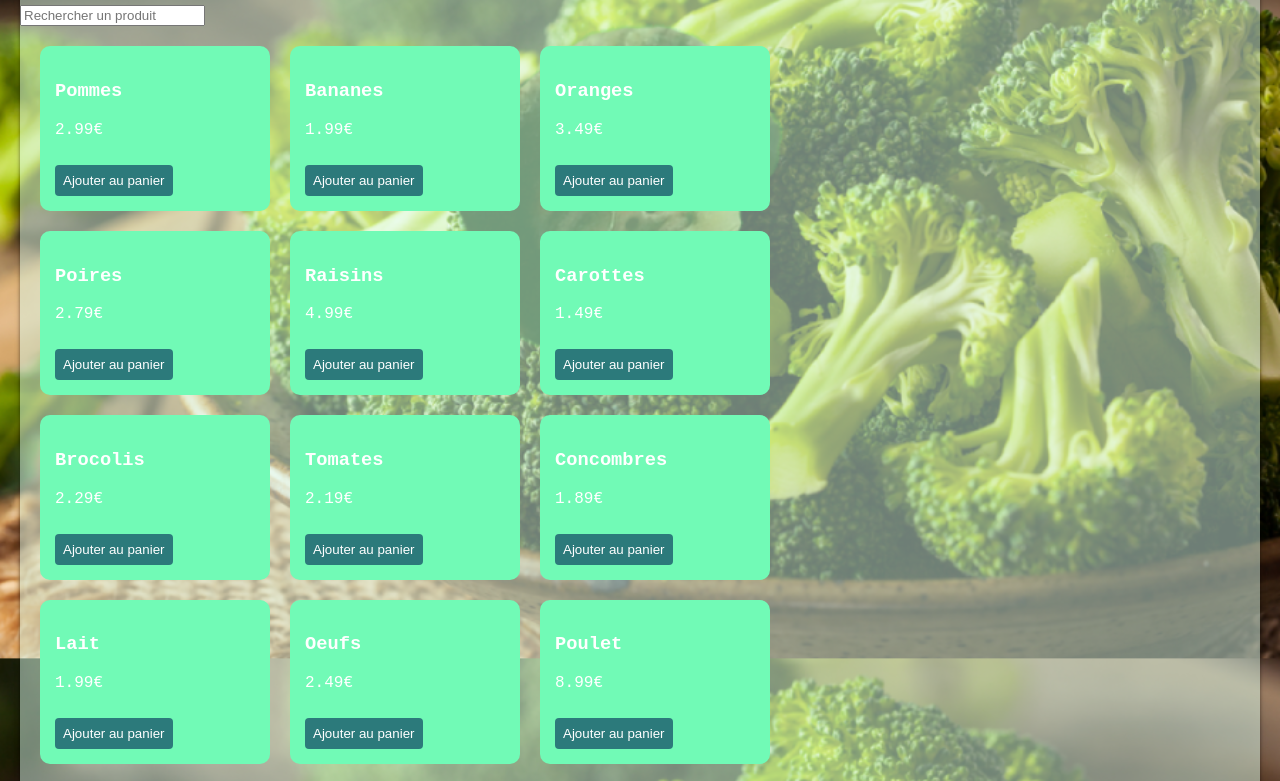
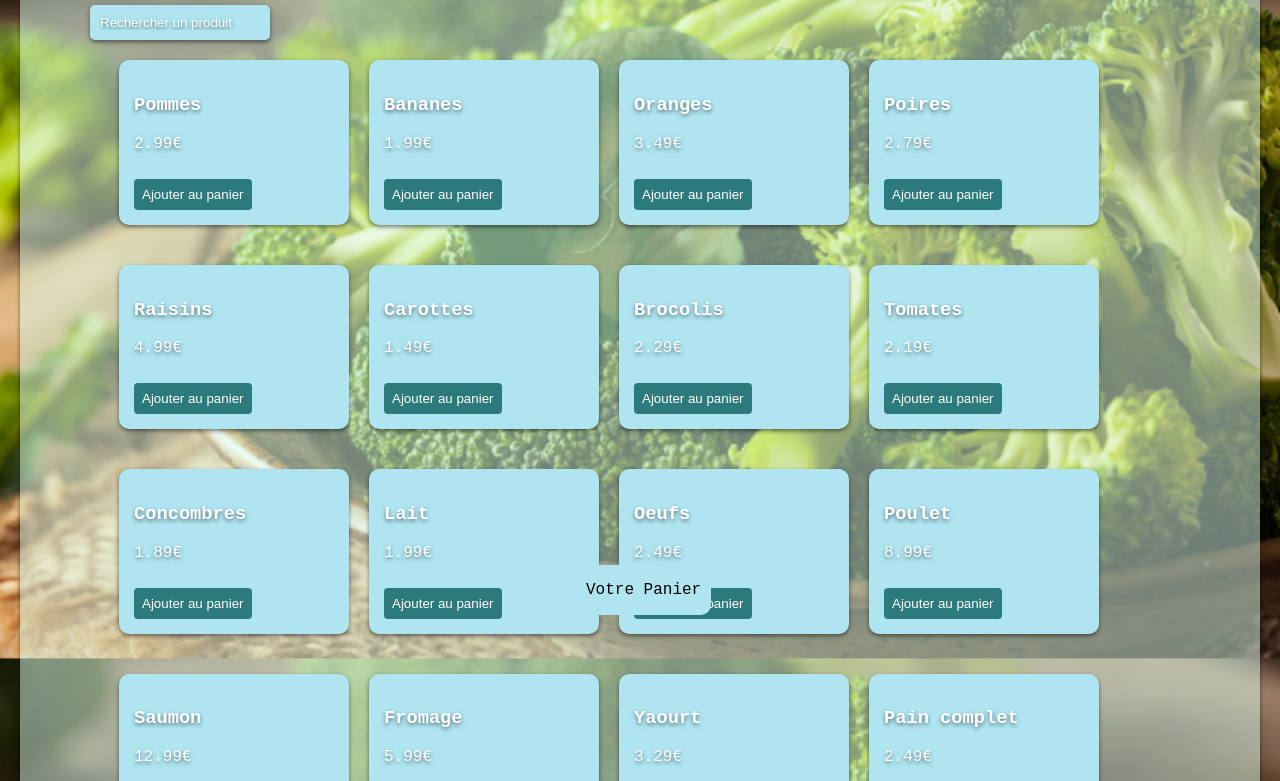
Before and after one commit to BDF172/Garde-manger-express, a plain HTML site: page index.html in a window 1280 px wide. Shown: the part 195-976 px from the top of the page. Drawn offline with Linux system fonts and the light colour scheme.

Commit message:
Avancement sur le site internet #OnEstLaFrontEnd 🗿🗿🗿

```diff
--- a/index.html
+++ b/index.html
@@ -1,32 +1,30 @@
+<!DOCTYPE html>
+<html lang="en">
+
 <head>
-<title>Garde-Manger Express</title>
-<meta charset="utf-8">
+    <meta charset="UTF-8">
+    <meta name="viewport" content="width=device-width, initial-scale=1.0">
     <link rel="stylesheet" href="style.css">
     <link rel="icon" href="GME.png">
-<link rel="stylesheet" href="https://fonts.googleapis.com/css2?family=Montserrat:wght@200;300&display=swap">
+    <title>Garde-Manger Express</title>
+</head>
 
-
-
-</head>
 <body>
-    <header class = "header">
-        <div class = "box1">
+    <header class="header">
+        <div class="box1">
             <div class="container">
                 <div>
-                    <img src="logo.png", width="120px">
+                    <img src="logo.png" alt="Logo" width="120px">
                 </div>
                 <div class="boxTITLE">
                     <center>
-                    <H1>Bienvenue chez Garde-Manger Express</h1>
-                    <p>Affrontons le déluge pour des kinder Bueno</p>
+                        <h1>Bienvenue chez Garde-Manger Express</h1>
+                        <p>Affrontons le déluge pour des Kinder Bueno</p>
                     </center>
                 </div>
             </div>
-
         </div>
-
     </header>
-
 
     <div class="contentbox">
         <div class="deco1box">
@@ -34,7 +32,8 @@
                 <h1>Commandez et recevez votre nourriture livrée</h1>
             </center>
         </div>
-    <input type="text" id="searchInput" placeholder="Rechercher un produit">
+        <input type="text" id="searchInput" class="searchInput" placeholder="Rechercher un produit">
+        <div class="downbox">
             <div class="boxproduits">
                 <div class="product-catalog">
                     <div class="products-container" id="productsContainer">
@@ -42,9 +41,16 @@
                     </div>
                 </div>
             </div>
+        </div>
+
+        <!-- Panier en bas de la page -->
+        <div class="panier">
+            <p>Votre Panier</p>
+        </div>
+
+    </div>
 
     <script src="script.js"></script>
-</div>
+</body>
 
-
-</body>
+</html>
--- a/script.js
+++ b/script.js
@@ -60,6 +60,7 @@ const productList = [
             productPrice.textContent = `${product.price.toFixed(2)}€`;
 
             const addToCartButton = document.createElement("button");
+            addToCartButton.className = "productbutton";
             addToCartButton.textContent = "Ajouter au panier";
             addToCartButton.onclick = function () {
                 addToCart(product.name);
--- a/style.css
+++ b/style.css
@@ -1,25 +1,18 @@
-body{
-	font-family:'OCR A Std', monospace;
+body {
+    font-family: 'OCR A Std', monospace;
     background: #DCFCEC url('nayxocolis.png') center center fixed;
     background-size: cover;
     margin: 0;
 }
 
-#titre {
-	position: fixed;
-	top:0%;
-
-	margin-top: -2.5em;
-  }
-
 .header {
-	font-family:'OCR A Std', monospace;
+    font-family: 'OCR A Std', monospace;
     position: fixed;
     top: 0;
     left: 0;
     width: 100%;
-	background:rgba(220, 252, 236, 0);
-	color : white;
+    background: rgba(220, 252, 236, 0);
+    color: white;
     z-index: 1000;
     border-top-left-radius: 0;
     border-top-right-radius: 0;
@@ -28,10 +21,8 @@ body{
 }
 
 .box1 {
-
-
-	background : #71FAB6;
-	color : white;
+    background: #AFE5F1;
+    color: white;
     padding: 15px;
     margin-left: 20px;
     margin-right: 20px;
@@ -42,69 +33,56 @@ body{
     border-bottom-right-radius: 10px;
     box-shadow: 0px 2px 4px rgba(0, 0, 0, 0.2);
 }
+
 .container {
     display: flex;
     border: 0px solid black;
     flex-direction: row;
 }
-.boxTITLE{
 
+.boxTITLE {
     border: 0px solid rgb(0, 0, 0);
     width: 100%;
     text-shadow: 2px 2px 4px rgba(0, 0, 0, 0.5);
 }
 
-.Boxbuttonconn{
-	margin-top:40px;
-	display: flex;
-	border: 0px solid black;
-	flex-direction: row;
-	border: 0px solid rgb(0, 0, 0);
-
-}
-
-.contentbox{
-	background:rgba(220, 252, 236, 0.5);
+.contentbox {
+    background: rgba(220, 252, 236, 0.5);
     box-shadow: 0px 2px 4px rgba(0, 0, 0, 0.5);
     margin-left: 20px;
     margin-right: 20px;
     margin-top: 142px;
-
 }
-
-.buttonconn{
-	border-radius:10px;
-	background-color: #04AA6D;
-	padding:10px;
-	margin:5px;
-	color:white;
-	border-color: white;
-	font-size: 15;
-
-}
-
-.deco1box{
-	color:#024453;
-
-}
-
 
 .product-catalog {
     padding: 20px;
+    border: solid 0px rgb(0, 0, 0);
+    display: flex;
+    justify-content: center;
 }
 
 .products-container {
     display: flex;
     flex-wrap: wrap;
     gap: 20px;
+    display: flex;
+    justify-content: center;
 }
 
 .product {
-    background-color: #71FAB6;
+    background-color: #AFE5F1;
     color: white;
     padding: 15px;
     border-radius: 10px;
     width: 200px;
+    box-shadow: 0px 2px 4px rgba(0, 0, 0, 0.5);
+    transition: transform 0.3s ease, box-shadow 0.3s ease, opacity 0.3s ease;
+    margin-bottom: 20px;
+}
+
+.product:hover {
+    transform: scale(1.1);
+    box-shadow: 0px 8px 8px rgba(0, 0, 0, 0.5);
 }
 
 button {
@@ -116,7 +94,78 @@ button {
     cursor: pointer;
     margin-top: 10px;
 }
-.boxproduits{
+
+.downbox {
+    flex-direction: row;
+}
+
+.boxproduits {
+    display: flex;
+    flex-direction: row;
+    justify-content: space-between;
+    align-items: flex-start;
     border: 0px solid rgb(0, 0, 0);
-	width: 71%;
+    width: 95%;
+    left:5%;
+    text-shadow: 0px 2px 4px rgba(0, 0, 0, 0.5);
 }
+
+.productbutton {
+    background-color: #2C7A7B;
+    color: white;
+    border: none;
+    padding: 8px;
+    border-radius: 4px;
+    cursor: pointer;
+    margin-top: 10px;
+    transition: transform 0.3s ease, box-shadow 0.3s ease;
+}
+
+.productbutton:hover {
+    box-shadow: -3px 3px 1px rgba(0, 0, 0, 0.5);
+    transform: translateX(3px) translateY(-3px);
+}
+
+.searchInput {
+    position: relative;
+    padding: 10px;
+    border: none;
+    border-radius: 5px;
+    width: 160px;
+    box-shadow: 0px 2px 4px rgba(0, 0, 0, 0.5);
+    background-color: #AFE5F1;
+    transition: width 0.6s ease, transform 0.3s ease, background-color 1s ease, position 0.1s ease;
+    margin-left: 70px;
+}
+
+.searchInput::placeholder {
+    color: #FFF;
+    transition: color 0.2s ease, text-shadow 0s;
+    text-shadow: 0px 2px 4px rgba(0, 0, 0, 0.5);
+}
+
+.searchInput:focus {
+    position: sticky;
+    outline: none;
+    box-shadow: 0px 4px 8px rgba(0, 0, 0, 0.2);
+    width: 460px;
+    transform: translateX(250px);
+    background-color: #FFF;
+}
+
+.searchInput:focus::placeholder {
+    color: #000;
+    text-shadow: 0px 0px 0px rgb(255, 255, 255);
+}
+
+.panier {
+
+    position: fixed;
+    top:95%;
+    left:45%;
+    background-color: #AFE5F1;
+    border-radius: 10px;
+    padding-left:10px;
+    padding-right:10px;
+
+}
```
Lines whose indentation alone changed are shown as unchanged.
